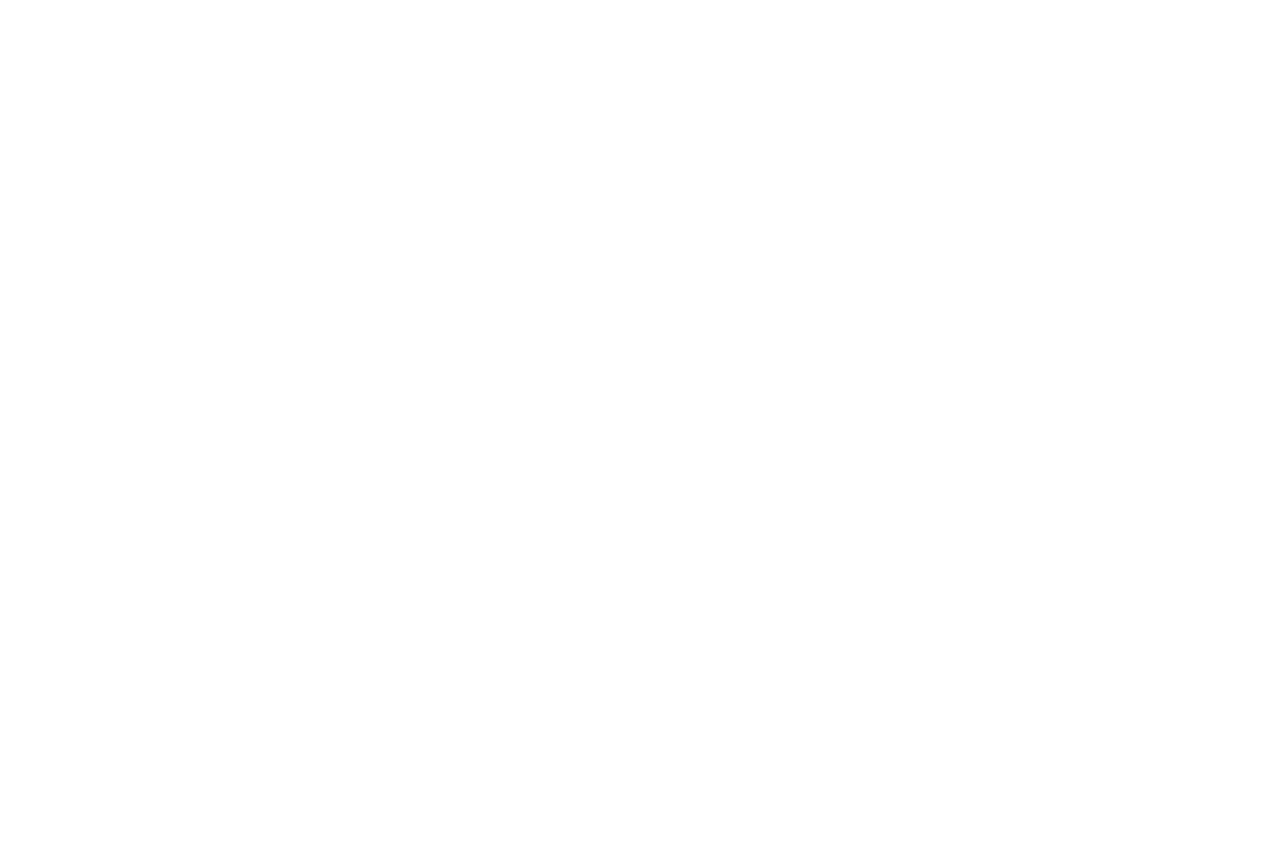
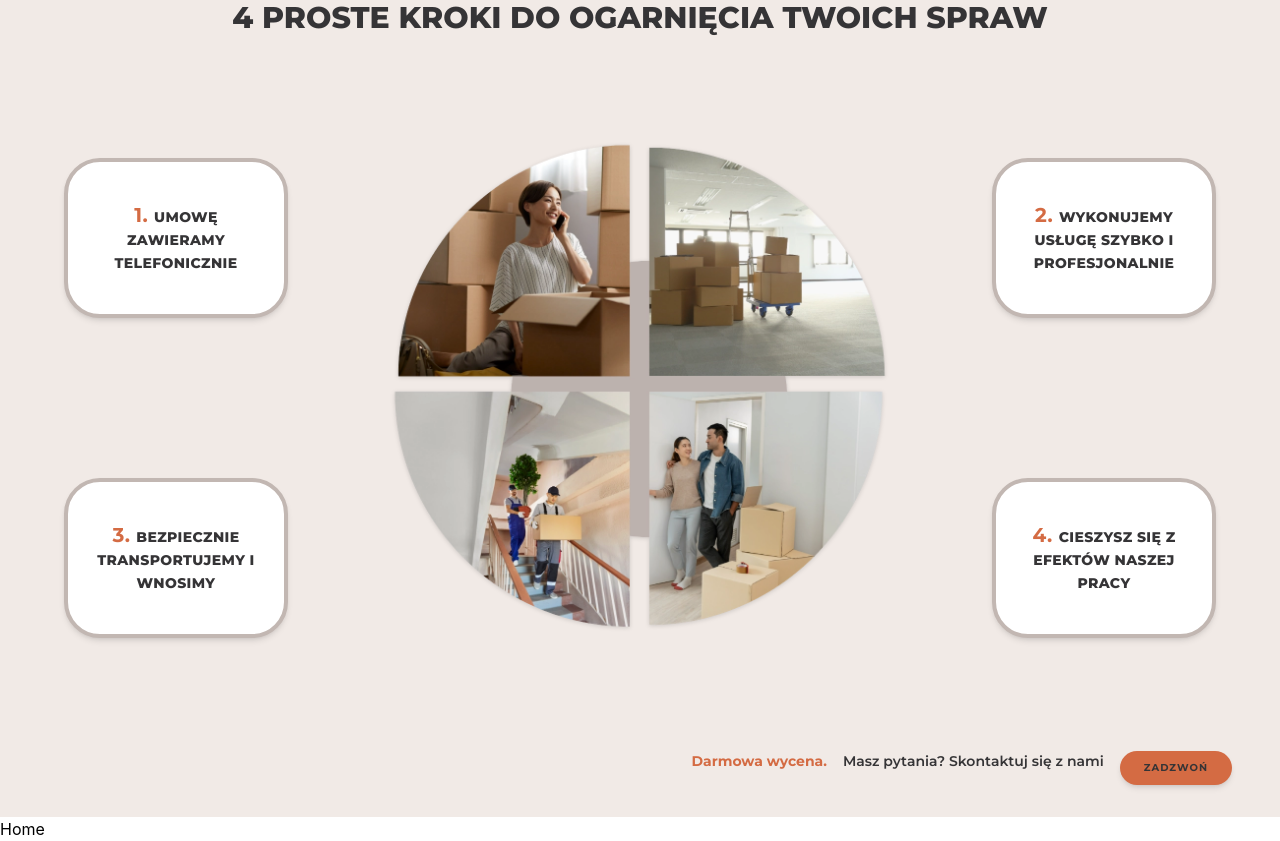
Before and after one commit to MstowskaSandra/owca-transport, a React (Vite) app: page / in a window 1280 px wide. Shown: the part 1960-2801 px from the top of the page. Before the commit the page ends 1775 px from the top, so only its background shows below. Built offline with nearby package versions, Linux system fonts and the light colour scheme; a web font is replaced by a local one.

Commit message:
feat(home): implement 4-step work process section with central graphic and reusable SectionFooter component

```diff
--- /dev/null
+++ b/src/components/SectionFooter.jsx
@@ -0,0 +1,14 @@
+const SectionFooter = ({ title, subtext, ctaText }) => {
+    return (
+        <div className="flex flex-col sm:flex-row  justify-self-end gap-4 pt-16 lg:pt-22  font-mont text-sm font-semibold text-[#353436] text-center sm:text-left">
+            <span className="text-[#D46B43] font-bold text-md">
+            {title}
+            </span>
+            <p className="max-w-xl">{subtext}</p>
+
+            <button className="font-mont font-bold rounded-full bg-[#D46B43] px-6 py-2.5 text-[10px] tracking-widest text-[#353436] shadow-md transition-all duration-200 active:scale-95 uppercase">{ctaText}</button>
+        </div>
+    );
+};
+
+export default SectionFooter;
--- a/src/components/ServicesOverview.jsx
+++ b/src/components/ServicesOverview.jsx
@@ -1,15 +1,18 @@
 import { servicesCards } from "../data/servicesCards"
-import ServiceCard from "./ServiceCard"
+import SectionFooter from "./SectionFooter";
+import ServiceCard from "./ServiceCard";
 
 const ServicesOverview = () => {
   return (
     <section className="bg-[#F1EAE6] pt-16 pb-8 lg:pt-20 font-text px-6 lg:px-12">
-
       <div className="max-w-6xl mx-auto text-center uppercase ">
-                    <p className="text-[#D46B43] font-bold mb-2 tracking-wide">Nasze usługi</p>
-                    <h2 className="font-mont text-xl lg:text-3xl font-extrabold text-[#353436] leading-tight">Kompleksowo pomagamy z transportem  i przeprowadzkami</h2>
+        <p className="text-[#D46B43] font-bold mb-2 tracking-wide">
+          Nasze usługi
+        </p>
+        <h2 className="font-mont text-xl lg:text-3xl font-extrabold text-[#353436] leading-tight">
+          Kompleksowo pomagamy z transportem i przeprowadzkami
+        </h2>
       </div>
-
 
       <div className="flex flex-wrap justify-self-center max-w-6xl gap-4 mt-16">
         {servicesCards.map((card, index) => (
@@ -17,15 +20,11 @@
         ))}
       </div>
 
-                <div className="flex flex-col sm:flex-row  justify-self-end gap-4 pt-16 lg:pt-22  font-mont text-sm font-semibold text-[#353436] text-center sm:text-left">
-                    <span className="text-[#D46B43] font-bold text-md">
-                    Nie znalazłeś usługi dla siebie?
-                    </span>
-                    <p className="max-w-xl">Skontaktuj się z nami, postaramy się pomóc</p>
-
-                    <button className="font-mont font-bold rounded-full bg-[#D46B43] px-6 py-2.5 text-[10px] tracking-widest text-[#353436] shadow-md transition-all duration-200 active:scale-95 uppercase">Zadzwoń</button>
-                </div>
-
+      <SectionFooter
+        title="Nie znalazłeś usługi dla siebie?"
+        subtext="Skontaktuj się z nami, postaramy się pomóc"
+        ctaText="Zadzwoń"
+      />
     </section>
   );
 };
--- /dev/null
+++ b/src/components/StepCard.jsx
@@ -0,0 +1,12 @@
+const StepCard = ({ num, text }) => {
+    return (
+        <div className="flex items-center justify-center bg-white border-4 border-[#C2B7B2] rounded-[36px] px-4 py-6 text-center transition-all duration-300 hover:-translate-y-1 hover:shadow-2xl shadow-md w-full max-w-85 min-h-40 ">
+            <p className="font-mont text-xs sm:text-sm font-extrabold text-[#353436] uppercase tracking-wide leading-relaxed max-w-65">
+                <span className="text-[#D46B43] mr-1.5 font-bold text-xl">{num}</span>
+                {text}
+            </p>
+        </div>
+    );
+};
+
+export default StepCard;
--- /dev/null
+++ b/src/components/WorkProcess.jsx
@@ -0,0 +1,42 @@
+import SectionFooter from "./SectionFooter";
+import StepCard from "./StepCard";
+
+const WorkProcess = () => {
+    return (
+        <section className="bg-[#F1EAE6]  pt-16 pb-8 lg:pt-20 font-text px-6 lg:px-12">
+            <div className="max-w-6xl mx-auto py-24 text-center uppercase">
+                <p className="text-[#D46B43] font-bold mb-2 tracking-wide">Jak pracujemy?</p>
+                <h2 className="font-mont text-xl lg:text-3xl font-extrabold text-[#353436] leading-tight">4 proste kroki do ogarnięcia twoich spraw</h2>
+            </div>
+
+            <div className="max-w-6xl mx-auto flex flex-col lg:flex-row justify-around items-center gap-8 lg:gap-4">
+
+                <div className="w-full lg:w-[20%] flex flex-col gap-6 lg:gap-40 order-2 lg:order-1 text-center">
+                    <StepCard num="1." text="Umowę zawieramy telefonicznie" />
+                    <StepCard num="3." text="Bezpiecznie transportujemy i wnosimy"/>
+                </div>
+
+                <div className="w-full lg:w-[60%] flex justify-center order-1 lg:order-2">
+                    <img
+                        src="/assets/photos.webp"
+                        alt="4 kroki przeprowadzkowe"
+                        className="w-full max-w-145 sm:max-w-175 lg:max-w-210 h-auto drop-shadow-sm transition-all duration-400 hover:-translate-y-1 hover:scale-105"
+                    />
+                </div>
+
+                <div className="w-full lg:w-[20%] flex flex-col gap-6 lg:gap-40 order-3 lg:order-3 text-center">
+                    <StepCard num="2." text="Wykonujemy usługę szybko i profesjonalnie"  />
+                    <StepCard num="4." text="Cieszysz się z efektów naszej pracy" />
+                </div>
+
+            </div>
+            <SectionFooter
+                title="Darmowa wycena."
+                subtext="Masz pytania? Skontaktuj się z nami"
+                ctaText="Zadzwoń"
+            />
+        </section>
+    );
+};
+
+export default WorkProcess;
--- a/src/pages/Home.jsx
+++ b/src/pages/Home.jsx
@@ -1,11 +1,13 @@
 import Hero from "../components/Hero";
 import ServicesOverview from "../components/ServicesOverview";
+import WorkProcess from "../components/WorkProcess";
 
 const Home = () => {
   return (
     <>
       <Hero />
       <ServicesOverview />
+      <WorkProcess />
       <div>Home</div>
     </>
   );
```
Also changed, not shown: src/components/ServiceCard.jsx (+0 -31 lines). Lines whose indentation alone changed are shown as unchanged.
